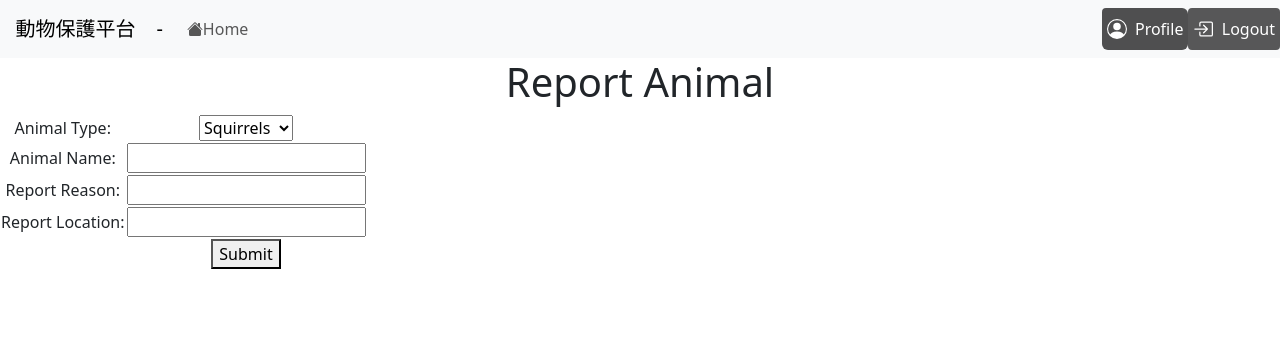
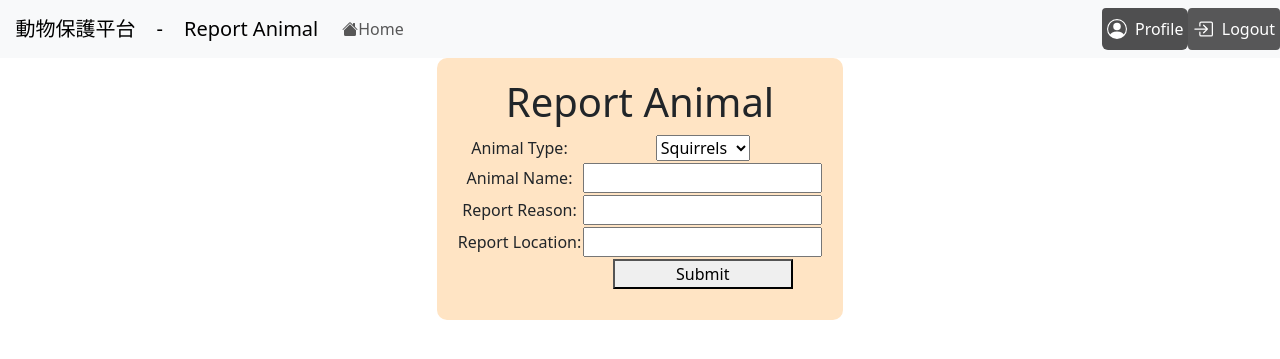
Before and after one commit to kbkbowo/DBM_final_project, a Django app: template templates/animal_report.html in a window 1280 px wide. Shown: the top 359 px of the page. Run offline with Django 4.2, Linux system fonts and the light colour scheme; the template is opened without the code that fills it: values that come from a table or form of the project are taken from there, others are empty; some libraries are stand-ins or nearby versions.

Commit message:
animal report

```diff
--- a/templates/animal_report.html
+++ b/templates/animal_report.html
@@ -1,17 +1,23 @@
 {% extends 'baseHome.html' %}
 {% block title %} Home {%endblock %}
+
+{% block navPageName %}
+    <a class="navbar-brand" href="#">Report Animal</a>
+{% endblock %}
 
 {%block content %}
 <head>
     <title>Report Animal</title>
 </head>
 
-<body>
+
+
+<div class="form-container" style="background-color: bisque; padding: 20px; border-radius: 10px; width: fit-content; margin: 0 auto">
     <h1>Report Animal</h1>
     <form method="post">
         {% csrf_token %}
         {{ status }}
-        <table>
+        <table style="margin-left:auto; margin-right:auto; margin-top: 5px; margin-bottom: 10px; " >
             <tr>
                 <td>Animal Type:</td>
                 <td>{{ form.animal_type }}</td>
@@ -30,10 +36,10 @@
             </tr>
             <tr>
                 <td> </td>
-                <td><button type="submit" name="Submit">Submit</button></td>
+                <td><button type="submit" name="Submit" style="width: 180px;">Submit</button></td>
             </tr>
         </table>
     </form>
-</body>
+</div>
 
 {% endblock%}
```
